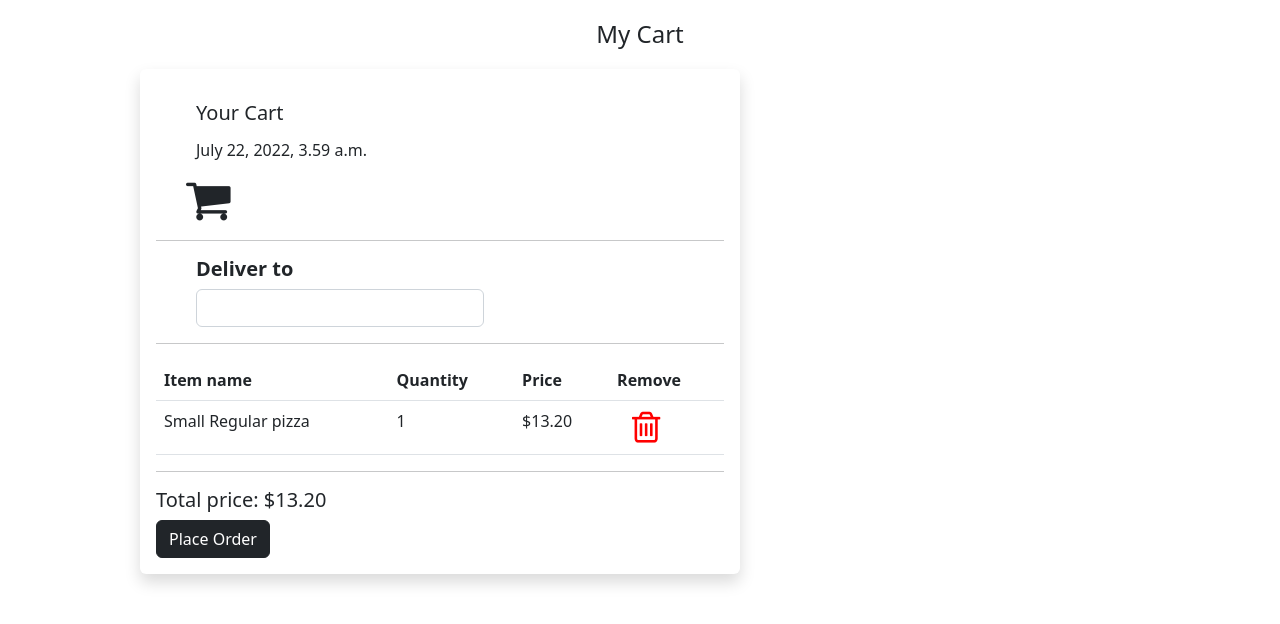
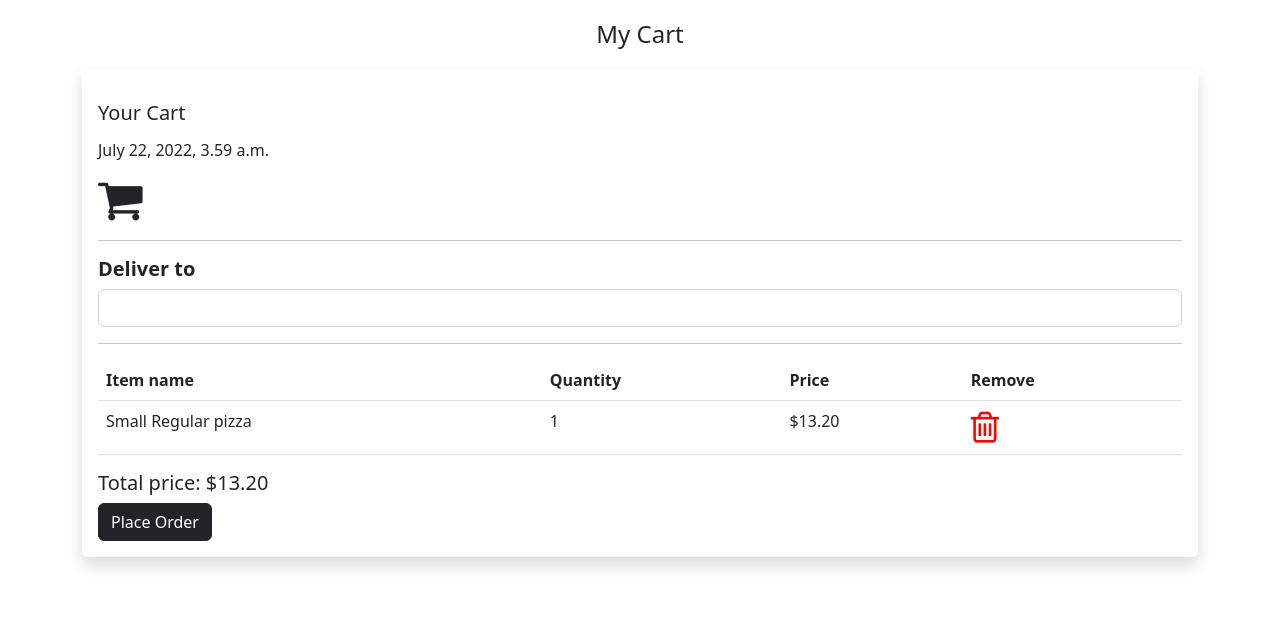
Before and after one commit to AliaksPaul/PizzaShop, a Django app: template pizzeria/orders/templates/cart.html in a window 1280 px wide. Shown: the top 624 px of the page. Run offline with Django 4.2, Linux system fonts and the light colour scheme; the template is opened without the code that fills it, so the values that code supplies are empty.

Commit message:
Some style changes for cart.html

```diff
--- a/pizzeria/orders/templates/cart.html
+++ b/pizzeria/orders/templates/cart.html
@@ -11,18 +11,18 @@
 <body>
 
 <center style="margin-top:20px; margin-bottom:20px;"><h4>My Cart</h4></center>
-<div class="row" style="margin-right: 540px; margin-left:140px;">
+<div class="container">
     <div class="shadow p-3 mb-5 bg-body rounded">
-        <p><h5 style="margin-left:40px;">Your Cart</h5></p>
-        <p><h6 style="margin-left:40px;">July 22, 2022, 3.59 a.m.</h6></p>
+        <p><h5>Your Cart</h5></p>
+        <p><h6>July 22, 2022, 3.59 a.m.</h6></p>
 <!--        <p><img src="https://thumbs.dreamstime.com/b/shop-cart-icon-buy-symbol-shopping-basket-sign-%C3%A2%E2%82%AC-stock-143519011.jpg" style="height: 120px; width:20%; display: block;" class="card-img-top" alt="..."></p>-->
-        <i class="fa fa-shopping-cart" style="font-size:48px;margin-left:30px;"></i>
+        <i class="fa fa-shopping-cart" style="font-size:48px;"></i>
         <hr>
-        <p><b><h5 style="margin-left:40px;">Deliver to</h5></b>
+        <p><b><h5>Deliver to</h5></b>
 <!--        Text field for address-->
         <form action="" method="post">
             {% csrf_token %}
-        <div class="col-auto" style="margin-left:40px; margin-right:240px;">
+        <div class="col-auto">
         <input  type="text" id="address" class="form-control">
         </div></p>
         <hr>
@@ -44,16 +44,18 @@
       <td>1</td>
       <td>$13.20</td>
 <!--        Ref for deleting items should be here-->
-      <td><a href="#"><i class="fa fa-trash-o" style="margin-left:15px;font-size:36px; color:red;"></i></a></td>
+      <td><a href="#"><i class="fa fa-trash-o" style="font-size:36px; color:red;"></i></a></td>
     </tr>
   </tbody>
 </table>
-        <hr>
+
         <b><h5>Total price: $13.20</h5></b>
 <!--        Ordering should be added here-->
         <a href="#" type="button" class="btn btn-dark">Place Order</a>
     </div>
 </form>
+    </div>
+
 </div>
 </body>
 </html>
```
